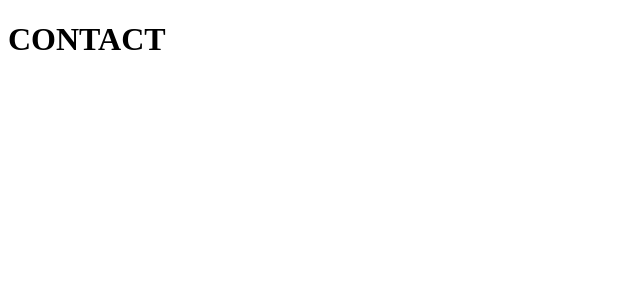
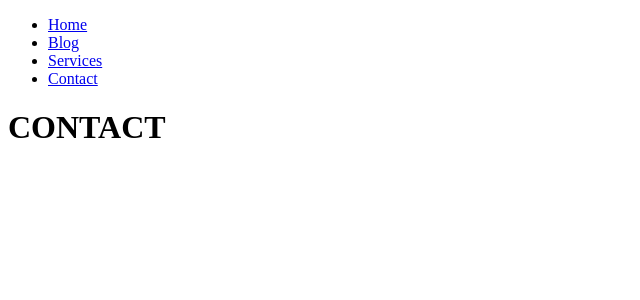
Before and after one commit to javier-pardinas/vue-step-by-step, a Vue app: page /#/contact in a window 1280 px wide. Shown: the top 300 px of the page, without its empty margins (0-640 px from the left). Built offline with nearby package versions, Linux system fonts and the light colour scheme.

Commit message:
created navslot and added router-link for each view. this router-link tags take us to the path that we add in the to="/".

```diff
--- a/src/App.vue
+++ b/src/App.vue
@@ -1,14 +1,30 @@
 <template>
   <div id="app">
+    <NavSlot>
+      <li class="nav-item">
+        <router-link class="nav-link" to="/">Home</router-link>
+      </li>
+      <li class="nav-item">
+        <router-link class="nav-link" to="/blog">Blog</router-link>
+      </li>
+      <li class="nav-item">
+        <router-link class="nav-link" to="/services">Services</router-link>
+      </li>
+      <li class="nav-item">
+      <router-link class="nav-link" to="/contact">Contact</router-link>
+      </li>
+    </NavSlot>
     <router-view/>
   </div>
 </template>
 
 <script>
+import NavSlot from '@/components/NavSlot';
 
 export default {
   name: 'App',
   components: {
+    NavSlot
   },
 }
 </script>
--- /dev/null
+++ b/src/components/NavSlot.vue
@@ -0,0 +1,19 @@
+<template>
+ <div class="nav-slot">
+     <nav>
+         <ul>
+             <slot></slot>
+         </ul>
+     </nav>
+ </div>
+</template>
+
+<script>
+ export default{
+  name:'NavSlot',
+ }
+</script>
+
+<style scoped>
+
+</style>
```
